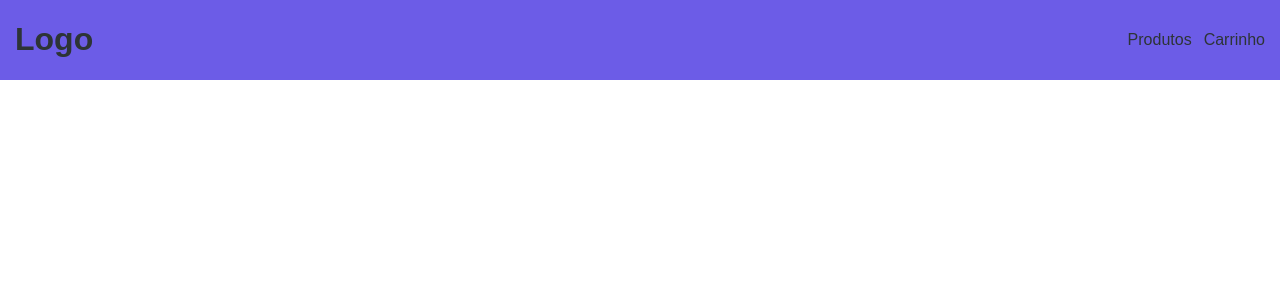
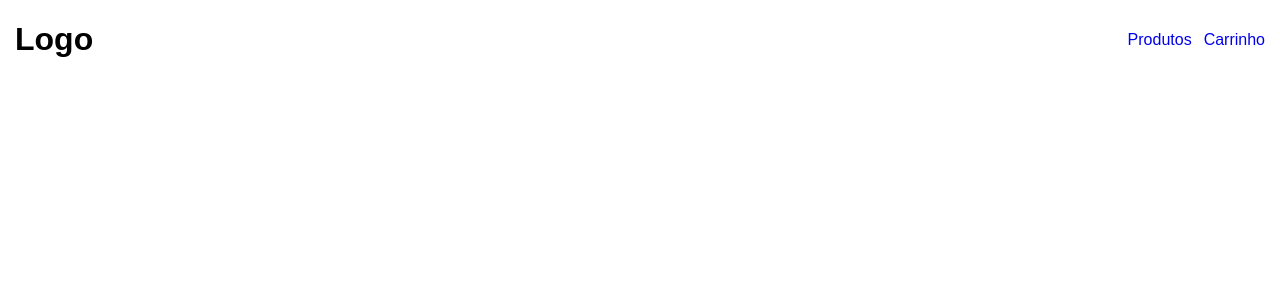
Before and after one commit to davislamenha/loja-virtual-react, a React (Vite) app: page / in a window 1280 px wide. Shown: the top 300 px of the page. Built offline with nearby package versions, Linux system fonts and the light colour scheme.

Commit message:
ajustes no header

```diff
--- a/src/Components/Header/index.jsx
+++ b/src/Components/Header/index.jsx
@@ -11,7 +11,9 @@ const Header = () => {
               <a href="#">Produtos</a>
             </li>
             <li>
-              <a href="#">Carrinho</a>
+              <a className="cart" href="#">
+                Carrinho
+              </a>
             </li>
           </ul>
         </nav>
--- a/src/Components/Header/styles.js
+++ b/src/Components/Header/styles.js
@@ -2,10 +2,10 @@ import styled from 'styled-components';
 import { Container } from '../../styles/global';
 
 const HeaderStyle = styled.header`
-  background-color: ${(props) => props.theme.corPrincipal};
+  background-color: ${(props) => props.theme.primaryColor};
 
   h1 {
-    color: ${(props) => props.theme.corSecondary};
+    color: ${(props) => props.theme.secondaryColor};
   }
 
   nav {
@@ -14,11 +14,11 @@ const HeaderStyle = styled.header`
       gap: 12px;
 
       li a {
-        color: ${(props) => props.theme.corSecondary};
+        color: ${(props) => props.theme.secondaryColor};
         transition: color, 0.3s all;
 
         &:hover {
-          color: ${(props) => props.theme.corLinkHover};
+          color: ${(props) => props.theme.linkHoverColor};
         }
       }
     }
```
